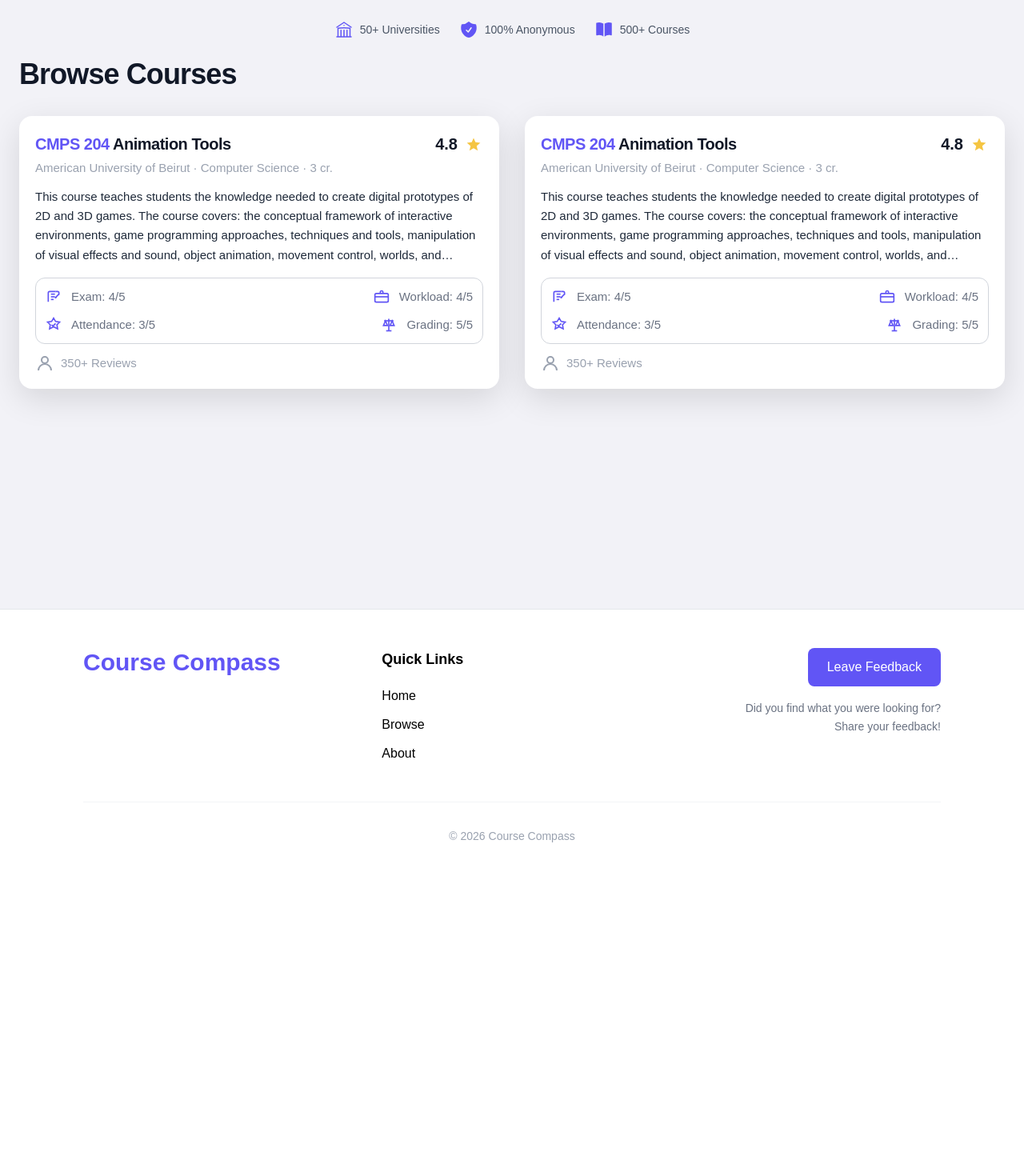
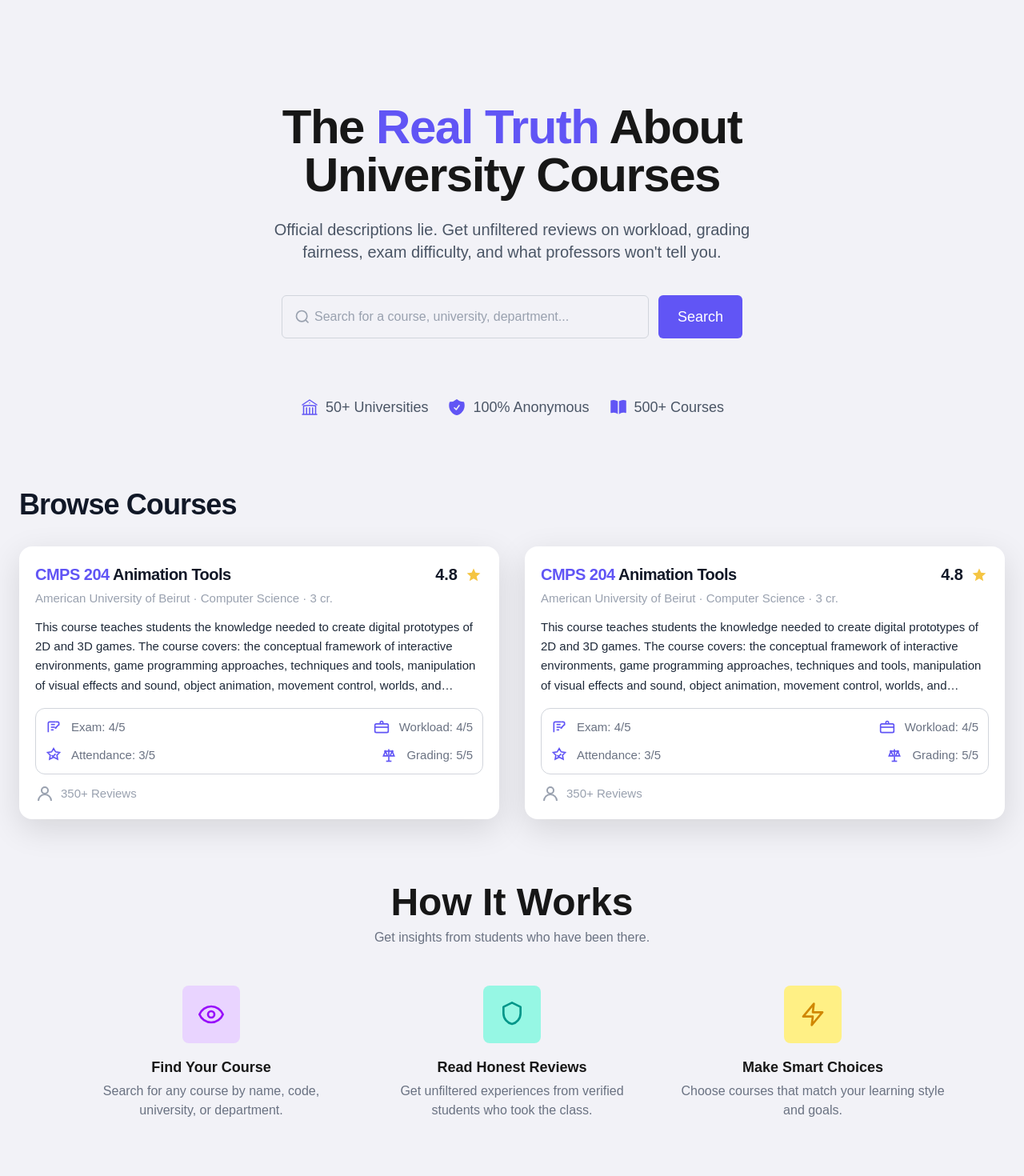
Before and after one commit to linnoureddine/techtalks-university-course-reality-check, a Next.js app: page / in a window 1280 px wide. Shown: the part 100-1570 px from the top of the page at 80% size. Before the commit the page ends 1187 px from the top, so only its background shows below. Built offline with nearby package versions, Linux system fonts and the light colour scheme.

Commit message:
Fixed Home Page

```diff
--- a/app/page.tsx
+++ b/app/page.tsx
@@ -1,11 +1,12 @@
-import Stats from "../components/Stats";
+import Hero from "../components/Hero";
 import CourseCard from "../components/CourseCard";
+import HowItWorks from "../components/HowItWorks";
 
 export default function Home() {
   return (
     <main className="min-h-screen bg-[#F2F2F7] px-6 py-10">
       <section className="mx-auto max-w-7xl">
-        <Stats />
+        <Hero />
 
         <h2 className="mt-6 text-4xl font-extrabold tracking-tight text-[#111827]">
           Browse Courses
@@ -36,6 +37,8 @@ export default function Home() {
           />
         </div>
       </section>
+
+      <HowItWorks />
     </main>
   );
 }
--- a/components/Hero.tsx
+++ b/components/Hero.tsx
@@ -1,10 +1,16 @@
+import Stats from "./Stats";
+
 export default function Hero() {
   return (
-    <section className="bg-linear-to-br from-gray-50 via-white to-purple-50/20">
-      <div className="max-w-4xl mx-auto px-6 sm:px-8 py-20 sm:py-24 lg:py-32">
+    <div
+      className="max-w-4xl mx-auto px-6 sm:px-8
+      pt-20 sm:pt-24 lg:pt-32
+      pb-10 sm:pb-12 lg:pb-16"
+    >
       <div className="text-center">
         <h1 className="text-5xl sm:text-6xl md:text-5xl lg:text-6xl font-bold tracking-tight mb-6">
-            The <span className="text-[#6155F5]">Real Truth</span> About University Courses
+          The <span className="text-[#6155F5]">Real Truth</span> About
+          University Courses
         </h1>
 
         <p className="text-l sm:text-l md:text-xl text-gray-600 mb-10 max-w-2xl mx-auto">
@@ -12,7 +18,10 @@ export default function Hero() {
           fairness, exam difficulty, and what professors won&apos;t tell you.
         </p>
 
-          <form action="" className="max-w-full sm:max-w-lg md:max-w-xl lg:max-w-xl mx-auto">
+        <form
+          action=""
+          className="max-w-full sm:max-w-lg md:max-w-xl lg:max-w-xl mx-auto"
+        >
           <div className="flex gap-3">
             <div className="relative flex-1">
               <svg
@@ -40,7 +49,7 @@ export default function Hero() {
           </div>
         </form>
       </div>
+      <Stats />
     </div>
-    </section>
   );
 }
--- /dev/null
+++ b/components/HowItWorks.tsx
@@ -0,0 +1,80 @@
+export default function HowItWorks() {
+  return (
+    <div className="max-w-6xl mx-auto px-6 sm:px-8 py-12 sm:py-16 lg:py-20 text-center">
+      <h2 className="text-4xl sm:text-5xl font-extrabold mb-2">How It Works</h2>
+      <p className="text-gray-500 mb-12">
+        Get insights from students who have been there.
+      </p>
+      <div className="grid gap-10 sm:grid-cols-3">
+        <div className="flex flex-col items-center text-center transform transition duration-300 hover:scale-105">
+          <div className="bg-purple-200 rounded-lg p-5 mb-4 transition-colors duration-300 hover:bg-purple-300">
+            <svg
+              xmlns="http://www.w3.org/2000/svg"
+              className="h-8 w-8 text-purple-600"
+              fill="none"
+              viewBox="0 0 24 24"
+              stroke="currentColor"
+              strokeWidth={2}
+            >
+              <path
+                strokeLinecap="round"
+                strokeLinejoin="round"
+                d="M12 4.5C7 4.5 2.73 7.61 1 12c1.73 4.39 6 7.5 11 7.5s9.27-3.11 11-7.5c-1.73-4.39-6-7.5-11-7.5z"
+              />
+              <circle cx="12" cy="12" r="3" strokeWidth={2} />
+            </svg>
+          </div>
+          <h3 className="text-lg font-bold mb-1">Find Your Course</h3>
+          <p className="text-gray-500">
+            Search for any course by name, code, university, or department.
+          </p>
+        </div>
+        <div className="flex flex-col items-center text-center transform transition duration-300 hover:scale-105">
+          <div className="bg-teal-200 rounded-lg p-5 mb-4 transition-colors duration-300 hover:bg-teal-300">
+            <svg
+              xmlns="http://www.w3.org/2000/svg"
+              className="h-8 w-8 text-teal-600"
+              fill="none"
+              viewBox="0 0 24 24"
+              stroke="currentColor"
+              strokeWidth={2}
+            >
+              <path
+                strokeLinecap="round"
+                strokeLinejoin="round"
+                d="M12 1l8 4v6c0 5-3.58 9-8 10-4.42-1-8-5-8-10V5l8-4z"
+              />
+            </svg>
+          </div>
+          <h3 className="text-lg font-bold mb-1">Read Honest Reviews</h3>
+          <p className="text-gray-500">
+            Get unfiltered experiences from verified students who took the
+            class.
+          </p>
+        </div>
+        <div className="flex flex-col items-center text-center transform transition duration-300 hover:scale-105">
+          <div className="bg-yellow-200 rounded-lg p-5 mb-4 transition-colors duration-300 hover:bg-yellow-300">
+            <svg
+              xmlns="http://www.w3.org/2000/svg"
+              className="h-8 w-8 text-yellow-600"
+              fill="none"
+              viewBox="0 0 24 24"
+              stroke="currentColor"
+              strokeWidth={2}
+            >
+              <path
+                strokeLinecap="round"
+                strokeLinejoin="round"
+                d="M13 2L3 14h9l-1 8 10-12h-9l1-8z"
+              />
+            </svg>
+          </div>
+          <h3 className="text-lg font-bold mb-1">Make Smart Choices</h3>
+          <p className="text-gray-500">
+            Choose courses that match your learning style and goals.
+          </p>
+        </div>
+      </div>
+    </div>
+  );
+}
--- a/components/Stats.tsx
+++ b/components/Stats.tsx
@@ -2,7 +2,7 @@
 
 export default function HeroStats() {
   return (
-    <div className="mt-6 flex flex-wrap justify-center gap-6 text-sm text-gray-600">
+    <div className="mt-18 flex flex-wrap justify-center gap-6 text-sm text-gray-600">
       <Stat
         icon={
           <svg
@@ -24,7 +24,6 @@ export default function HeroStats() {
               d="M12 21v-8.25M15.75 21v-8.25M8.25 21v-8.25M3 9l9-6 9 6m-1.5 12V10.332A48.36 48.36 0 0 0 12 9.75c-2.551 0-5.056.2-7.5.582V21M3 21h18M12 6.75h.008v.008H12V6.75Z"
             />
           </svg>
-
         }
         text="50+ Universities"
       />
@@ -48,7 +47,6 @@ export default function HeroStats() {
               d="M12.516 2.17a.75.75 0 0 0-1.032 0 11.209 11.209 0 0 1-7.877 3.08.75.75 0 0 0-.722.515A12.74 12.74 0 0 0 2.25 9.75c0 5.942 4.064 10.933 9.563 12.348a.749.749 0 0 0 .374 0c5.499-1.415 9.563-6.406 9.563-12.348 0-1.39-.223-2.73-.635-3.985a.75.75 0 0 0-.722-.516l-.143.001c-2.996 0-5.717-1.17-7.734-3.08Zm3.094 8.016a.75.75 0 1 0-1.22-.872l-3.236 4.53L9.53 12.22a.75.75 0 0 0-1.06 1.06l2.25 2.25a.75.75 0 0 0 1.14-.094l3.75-5.25Z"
             />
           </svg>
-
         }
         text="100% Anonymous"
       />
@@ -68,7 +66,6 @@ export default function HeroStats() {
           >
             <path d="M11.25 4.533A9.707 9.707 0 0 0 6 3a9.735 9.735 0 0 0-3.25.555.75.75 0 0 0-.5.707v14.25a.75.75 0 0 0 1 .707A8.237 8.237 0 0 1 6 18.75c1.995 0 3.823.707 5.25 1.886V4.533ZM12.75 20.636A8.214 8.214 0 0 1 18 18.75c.966 0 1.89.166 2.75.47a.75.75 0 0 0 1-.708V4.262a.75.75 0 0 0-.5-.707A9.735 9.735 0 0 0 18 3a9.707 9.707 0 0 0-5.25 1.533v16.103Z" />
           </svg>
-
         }
         text="500+ Courses"
       />
@@ -76,17 +73,11 @@ export default function HeroStats() {
   );
 }
 
-function Stat({
-  icon,
-  text,
-}: {
-  icon: React.ReactNode;
-  text: string;
-}) {
+function Stat({ icon, text }: { icon: React.ReactNode; text: string }) {
   return (
     <div className="flex items-center gap-2">
       {icon}
-      <span className="font-medium">{text}</span>
+      <span className="text-lg">{text}</span>
     </div>
   );
 }
```
Lines whose indentation alone changed are shown as unchanged.
